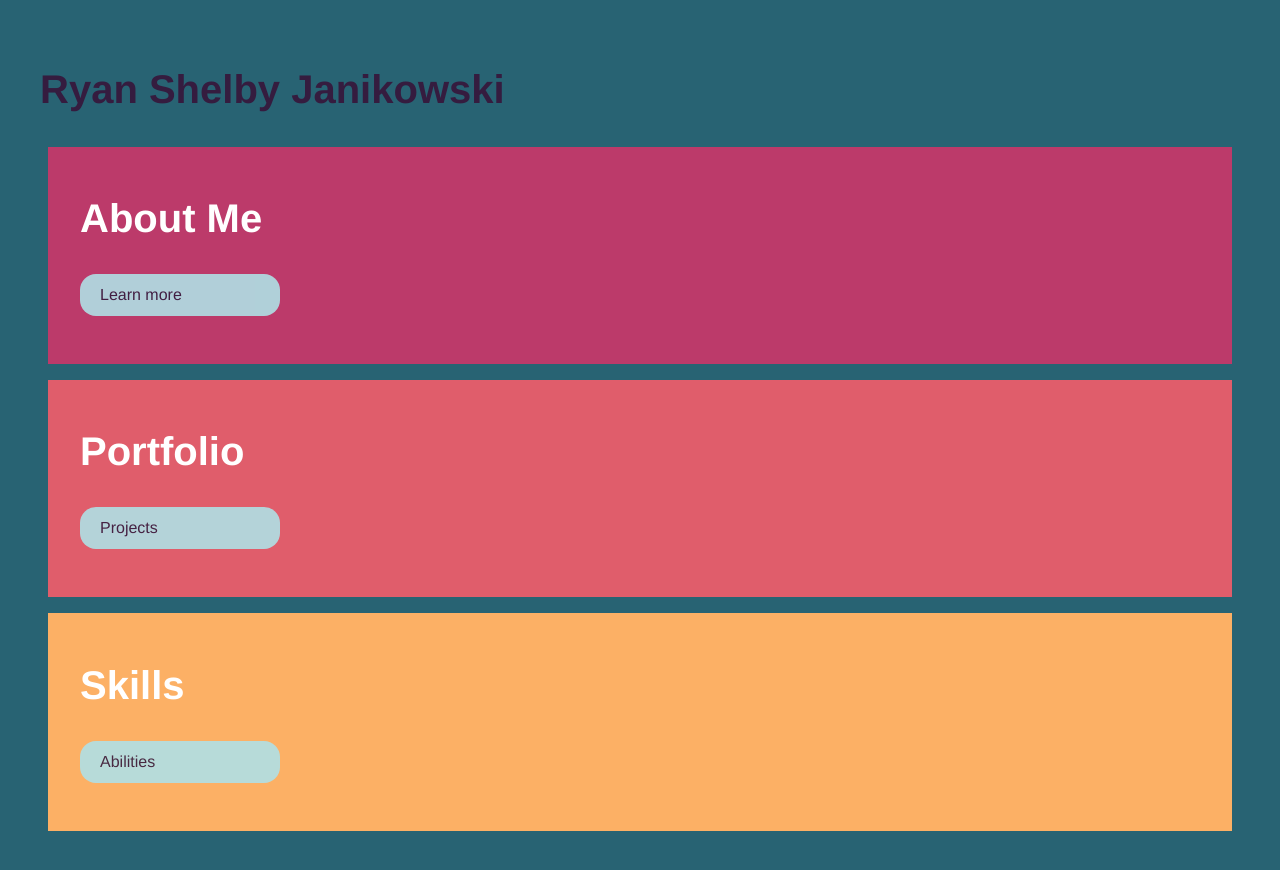
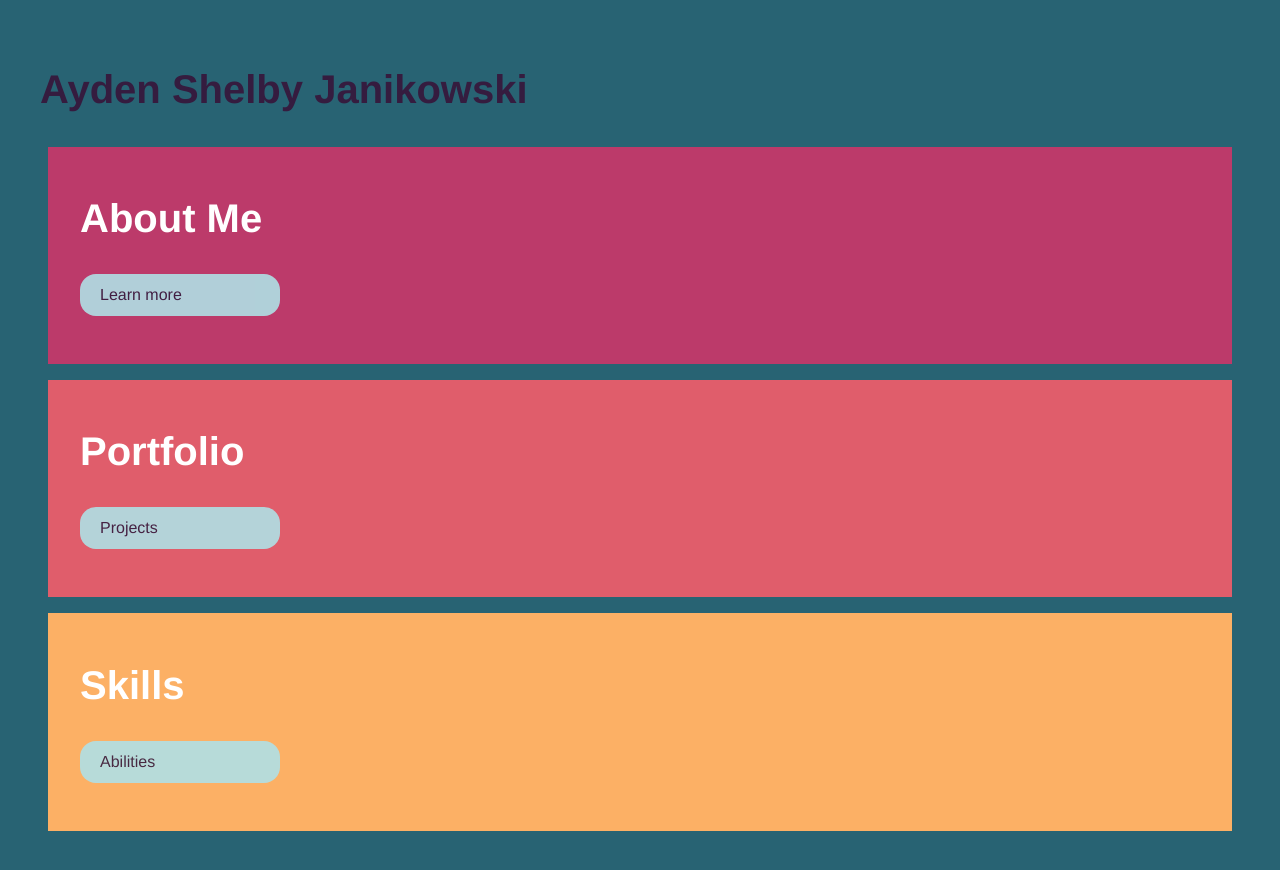
Before and after one commit to lefa59/FAQ, a plain HTML site: page index.html in a window 1280 px wide. Drawn offline with nearby package versions, Linux system fonts and the light colour scheme.

Commit message:
Update index.html

```diff
--- a/index.html
+++ b/index.html
@@ -7,7 +7,7 @@
 
 <body>
 
-  <h1>Ryan Shelby Janikowski</h1>
+  <h1>Ayden Shelby Janikowski</h1>
 
   <main class='bio'>
     <section class='about'>
```
